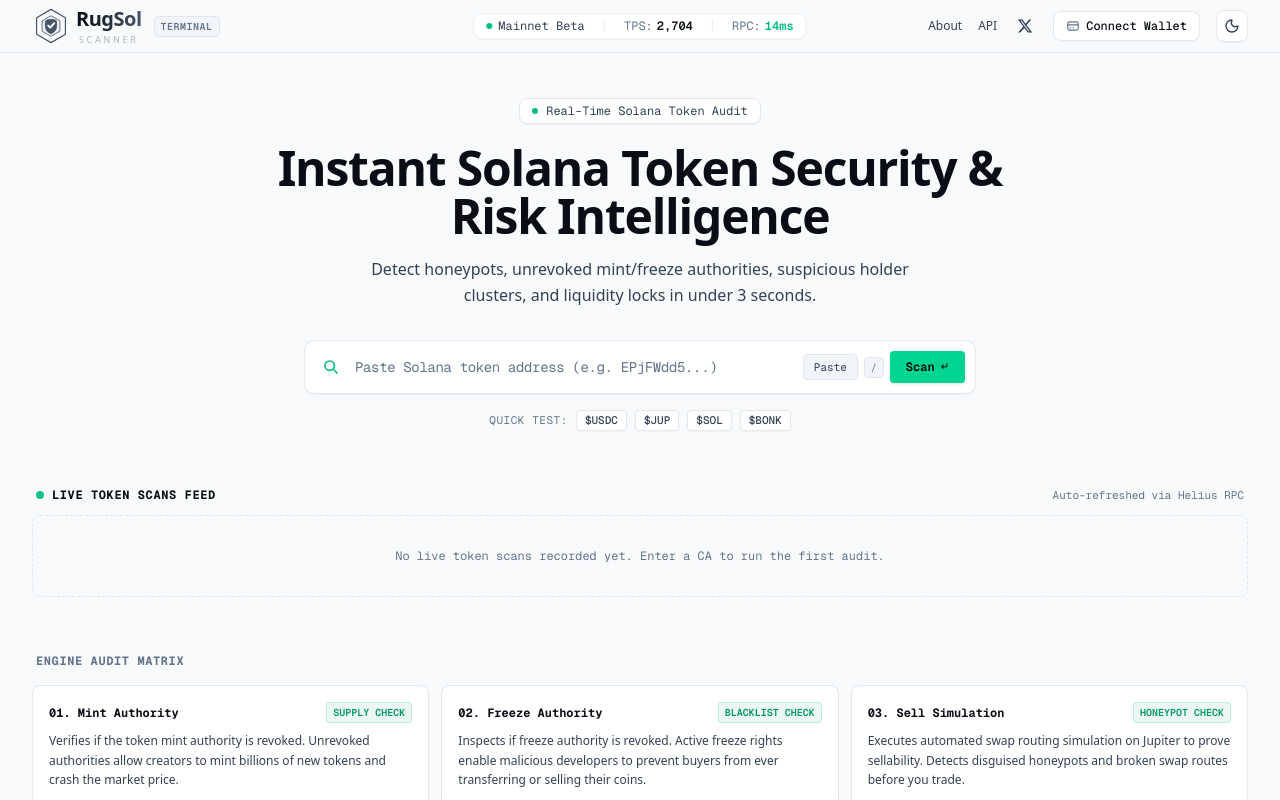
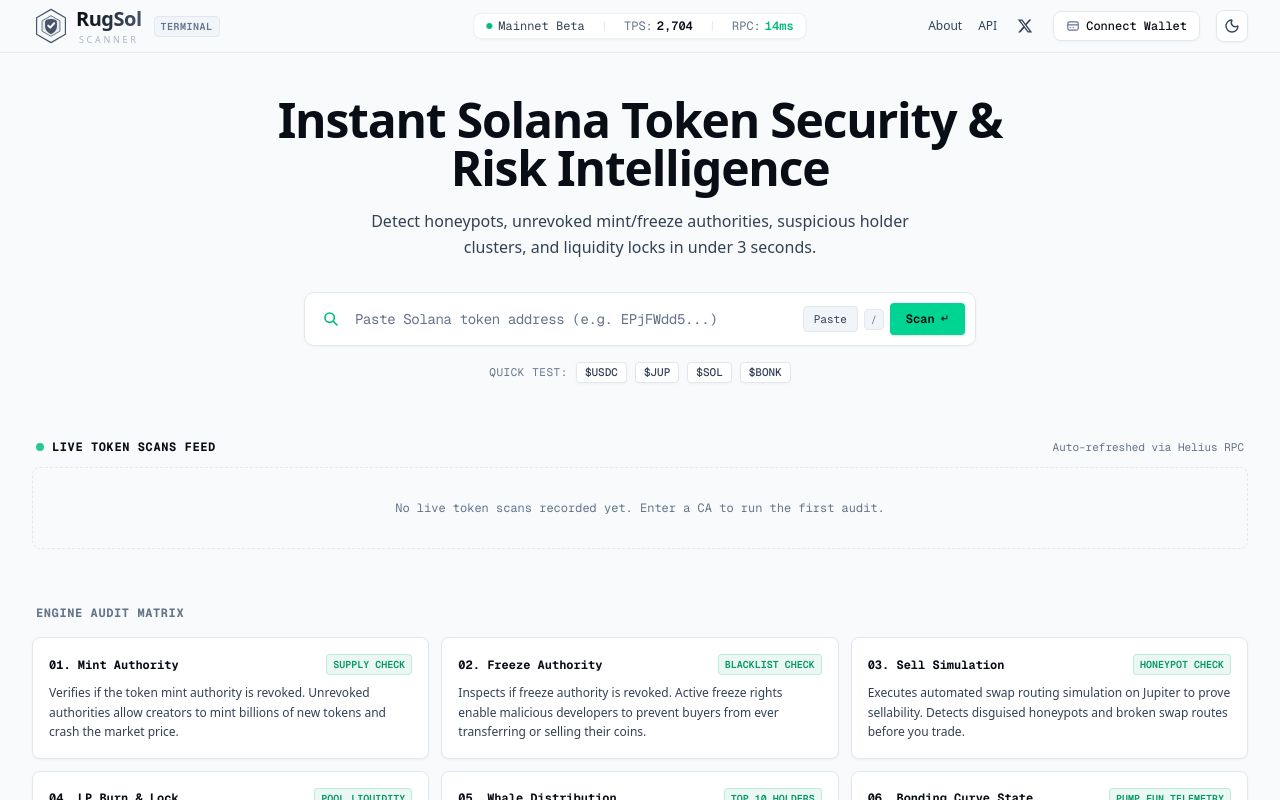
Before and after one commit to Luftflotte/rugsol, a Next.js app: page / in a window 1280 px wide. Shown: the top 800 px of the page. Built offline with nearby package versions, Linux system fonts and the light colour scheme.

Commit message:
style: remove duplicate hero pill badge on home page

```diff
--- a/app/page.tsx
+++ b/app/page.tsx
@@ -14,12 +14,6 @@ export default function Home() {
 
           {/* Hero Section */}
           <div className="text-center max-w-3xl mx-auto mb-14">
-            {/* Minimalist Sub-header */}
-            <div className="inline-flex items-center gap-2 px-3 py-1 rounded-md bg-bg-card border border-border-color mb-5 text-xs font-mono text-text-secondary">
-              <span className="w-1.5 h-1.5 rounded-full bg-emerald-500" />
-              <span>Real-Time Solana Token Audit</span>
-            </div>
-
             {/* Main Title */}
             <h1 className="text-3xl sm:text-4xl md:text-5xl font-extrabold tracking-tight text-text-primary mb-4">
               Instant Solana Token Security & Risk Intelligence
```
